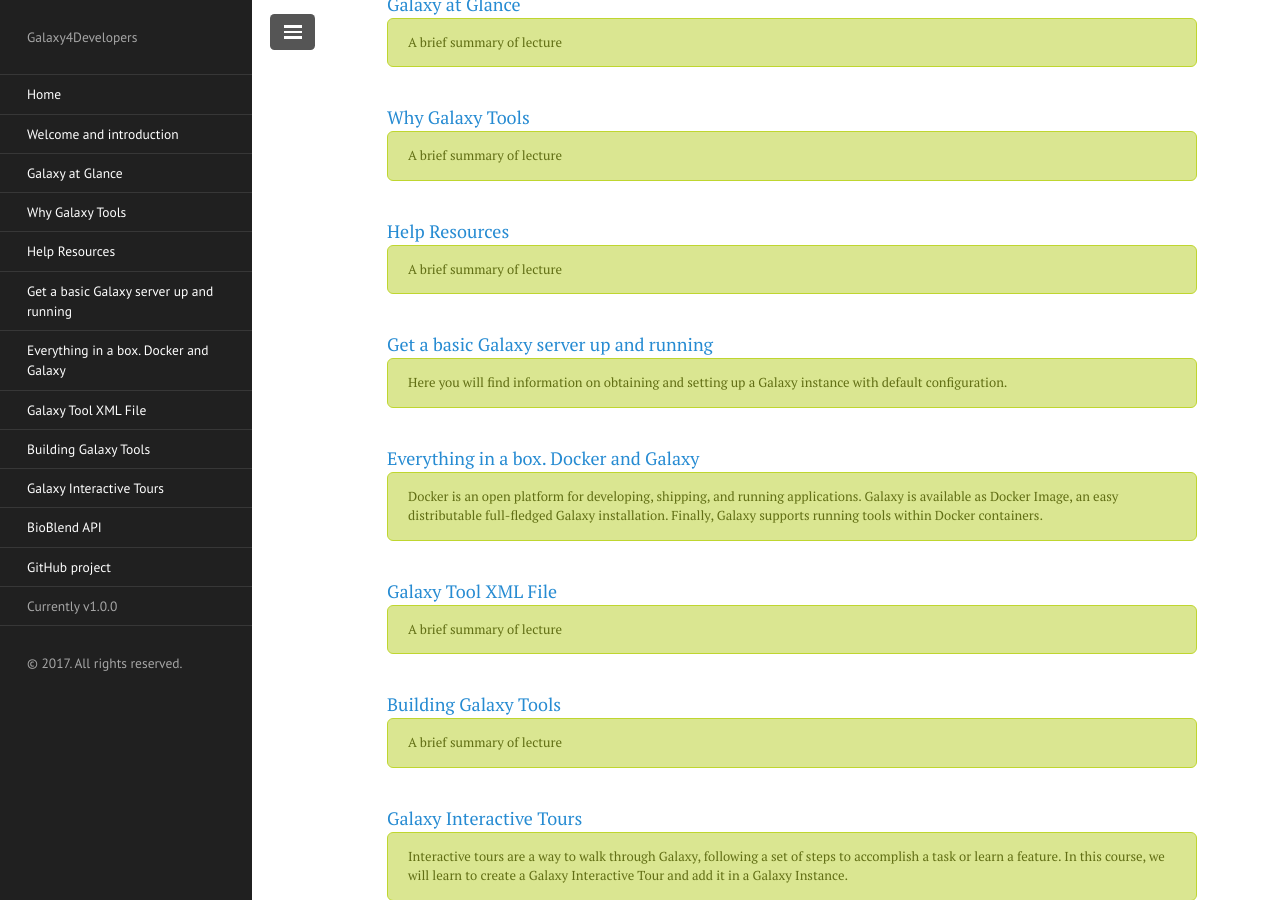
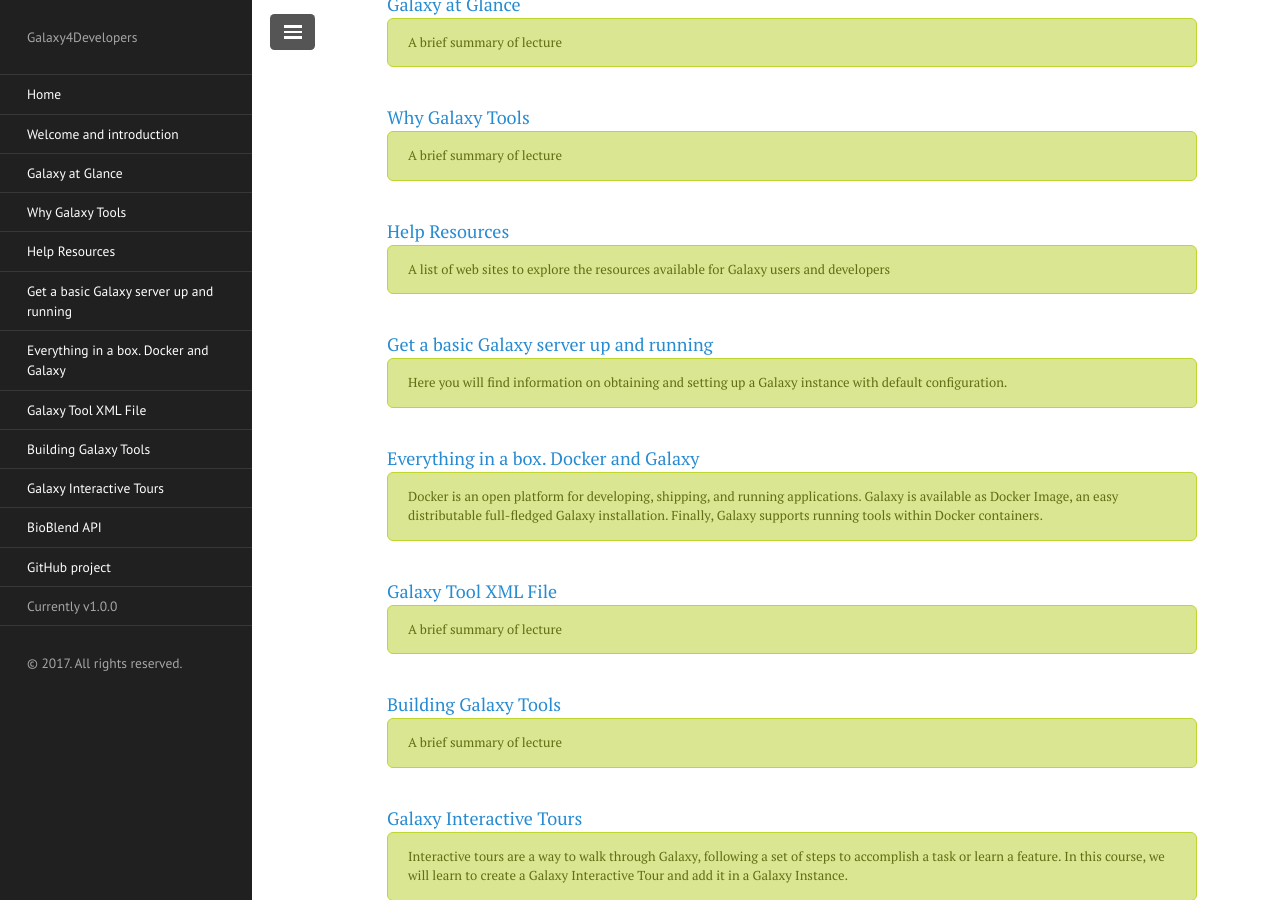
Before and after one commit to crs4/Galaxy4Developers, a Jekyll site: the page built from index.md, in a window 1280 px wide and 900 px high, scrolled down 425 px. Built offline with Jekyll 4.4.1, drawn with Linux system fonts in a browser that asks for light colours; nearby versions of some CDN libraries; part of the change alters nothing that is shown.

Commit message:
Update 04.help.md
Initial commit

```diff
--- a/lectures/04.help.md
+++ b/lectures/04.help.md
@@ -1,5 +1,49 @@
 ---
 layout: page
 title: Help Resources
-summary: "A brief summary of lecture"
+summary: "A list of web sites to explore the resources available for Galaxy users and developers"
 ---
+
+## Galaxy Help Resources
+
+### Galaxy Community Hub - https://galaxyproject.org/
+
+Access community curated documentation to **use, learn, teach** and **develop** Galaxy
+
+![](https://www.dropbox.com/s/01sdvo5ptrmuirh/Galaxy_Home.png?dl=1)
+
+### Galaxy News and Events
+
+- [Galaxy Events Google Calendar](http://bit.ly/gxycal)
+- [Twitter](https://twitter.com/galaxyproject)
+
+### Galaxy on GitHub
+
+- Galaxy source Code on [GitHub](https://github.com/galaxyproject/)
+- Galaxy related projects: a narrative summary of Docker, Planemo, Ansible, Gravity, Cloudman, Pulsar, StarForge, ... - http://galaxyproject.github.io/
+
+### Galaxy Training Network
+
+- Learn more about Galaxy for scientists, developers and admins on [Galaxy Training Community](http://galaxyproject.github.io/training-material/)
+- Catalog of training resources including tutorials, slides, hands-on hosted on [GitHub training material](http://galaxyproject.github.io/training-material/)
+
+### Galaxy Development
+
+- Get support and your questions answered on [Galaxy Biostars](https://biostar.usegalaxy.org/)
+- [ToolShed](https://galaxyproject.org/toolshed/tour/) documentation
+- [Install tools from the ToolShed](https://galaxyproject.org/admin/tools/add-tool-from-toolshed-tutorial/) tutorial
+- Publish tools with [Planemo](https://planemo.readthedocs.io/en/latest/)
+- Galaxy [Documentation](https://docs.galaxyproject.org/) for Admins and Developers
+
+### Public Galaxy Servers
+
+- Main Galaxy Server - https://usegalaxy.org/
+- General purpose genomics servers
+- Domain specific servers
+   - *Research methods*: ChIP-Seq, RNA-Seq, repeats, ...
+   - *Organisms*: Pathogens, phage, rice, poplar, ...
+   - *Non-genomic domains*: image analysis, social science, natural language processing, ...
+- Tool servers
+   - Host specific tools to make them easy to access and run
+
+Complete list: [bit.ly/gxyServers](https://bit.ly/gxyServers)
```
